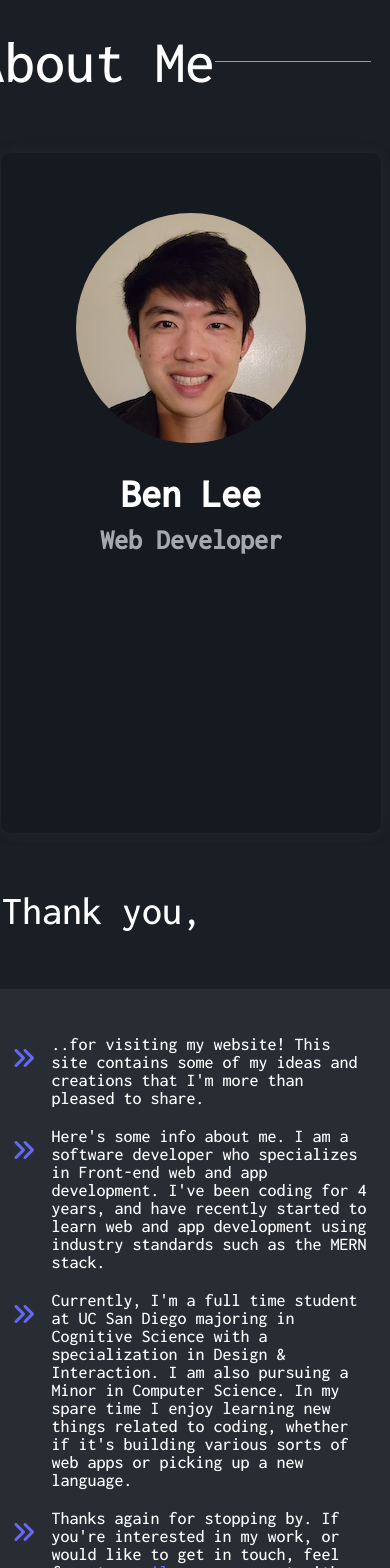
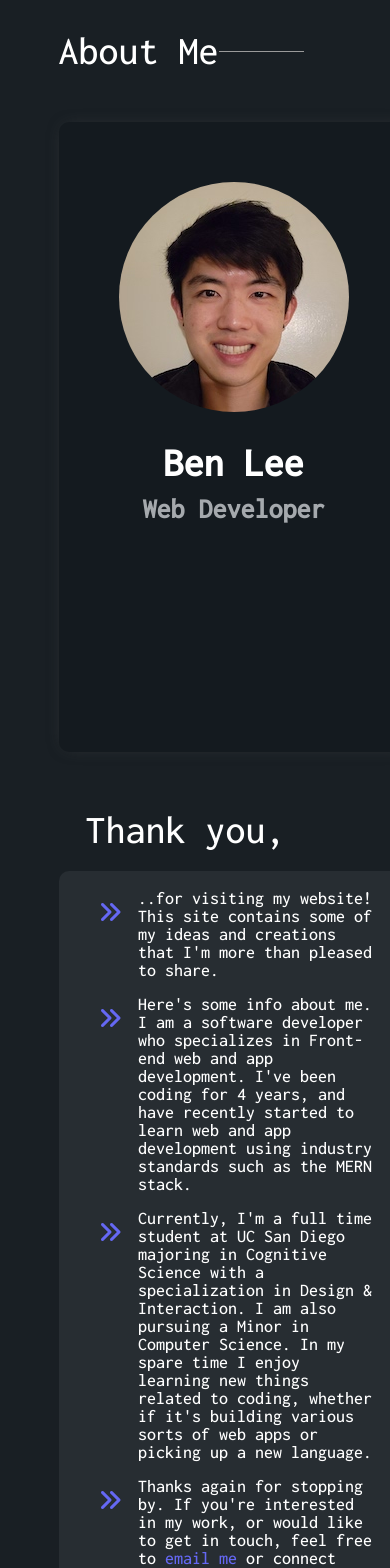
Before and after one commit to dbinlee3/BenAndQueries, a React (Create React App) app in the folder frontend/: page /about in a window 390 px wide. Shown: the part 160-1728 px from the top of the page. Built offline with nearby package versions, Linux system fonts and the light colour scheme.

Commit message:
fixed aboutme responsive layout

```diff
--- a/frontend/public/index.html
+++ b/frontend/public/index.html
@@ -7,7 +7,7 @@
     <meta name="theme-color" content="#000000" />
     <meta
       name="description"
-      content="Web site created using create-react-app"
+      content="Ben Lee's portfolio website"
     />
     <link rel="apple-touch-icon" href="%PUBLIC_URL%/logo192.png" />
     <link rel="preconnect" href="https://fonts.googleapis.com">
--- a/frontend/src/pages/about/about.css
+++ b/frontend/src/pages/about/about.css
@@ -1,7 +1,13 @@
+body {
+    margin: 0px;
+    height: 100vh;
+    background-color: rgb(25, 31, 36);
+}
+
 .aboutContainer {
     background: rgb(25, 31, 36);
     width: 100%;
-    height: 133vh;
+    height: auto;
     object-fit: cover;
     z-index: -1;
     display: flex;
@@ -160,7 +166,7 @@
     color: white;
     font-weight: 100;
     font-size: 40px;
-    animation: fadein 3s
+    animation: fadein 3s;
 }
 
 @keyframes fadein {
@@ -271,28 +277,40 @@
     }
 
     .aboutFlow {
-        width: 440px;
+        width: 70%;
     }
 
     .aboutTitle {
-        margin-left: 0;
+        margin-left: 0px;
+        font-size: 40px;
     }
 
     .aboutGrid {
-
-        /* margin-top: 80px; */
         display: table-row-group;
-        grid-gap: 63px;
     }
 
     .profileBox {
-        margin-top: 60px;
-        margin-left: 26px;
+        margin-top: 50px;
+        margin-bottom: 30px;
+        width: 350px;
+        height: 630px;
     }
 
     .listBox2 {
-        width: 430px;
-        height: 680px;
+        margin-top: 20px;
+        width: 350px;
+        height: auto;
+        padding: 10px;
+    }
+
+    .listContent {
+        margin-bottom: 0px;
+        width: 100%;
+    }
+
+    .listParagraph {
+        grid-template-columns: 45px 10fr;
+        padding: 8px;
     }
 
 }
```
